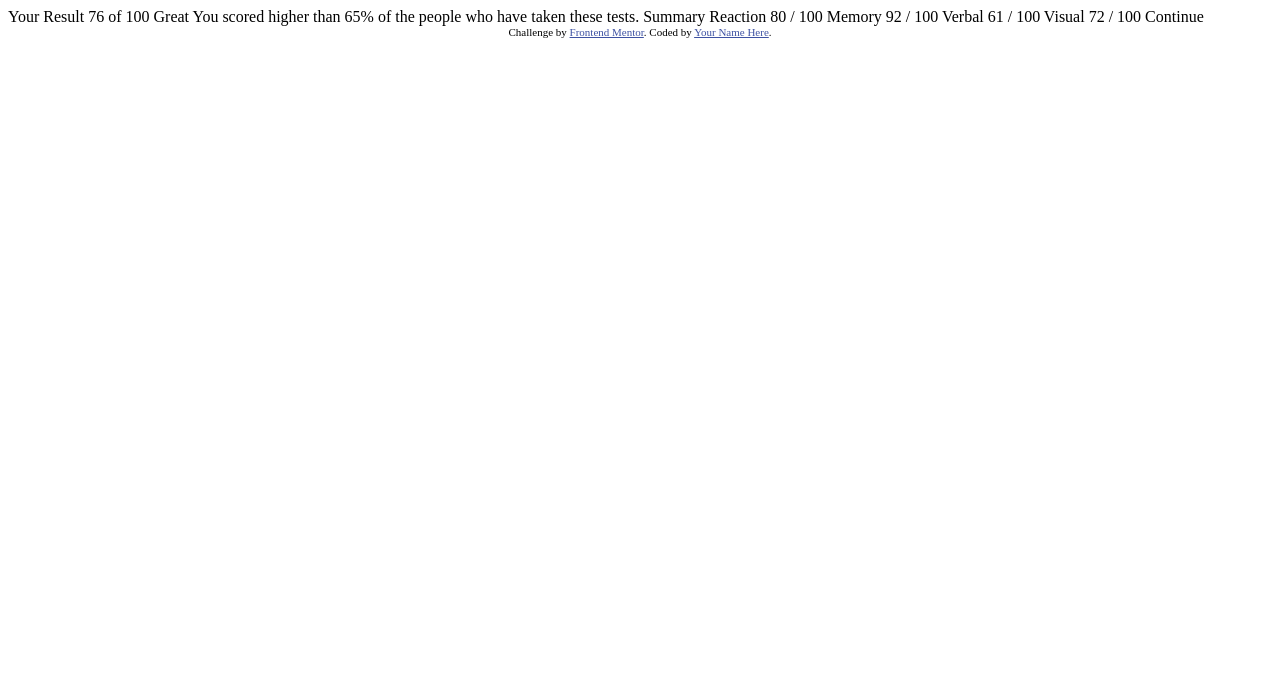
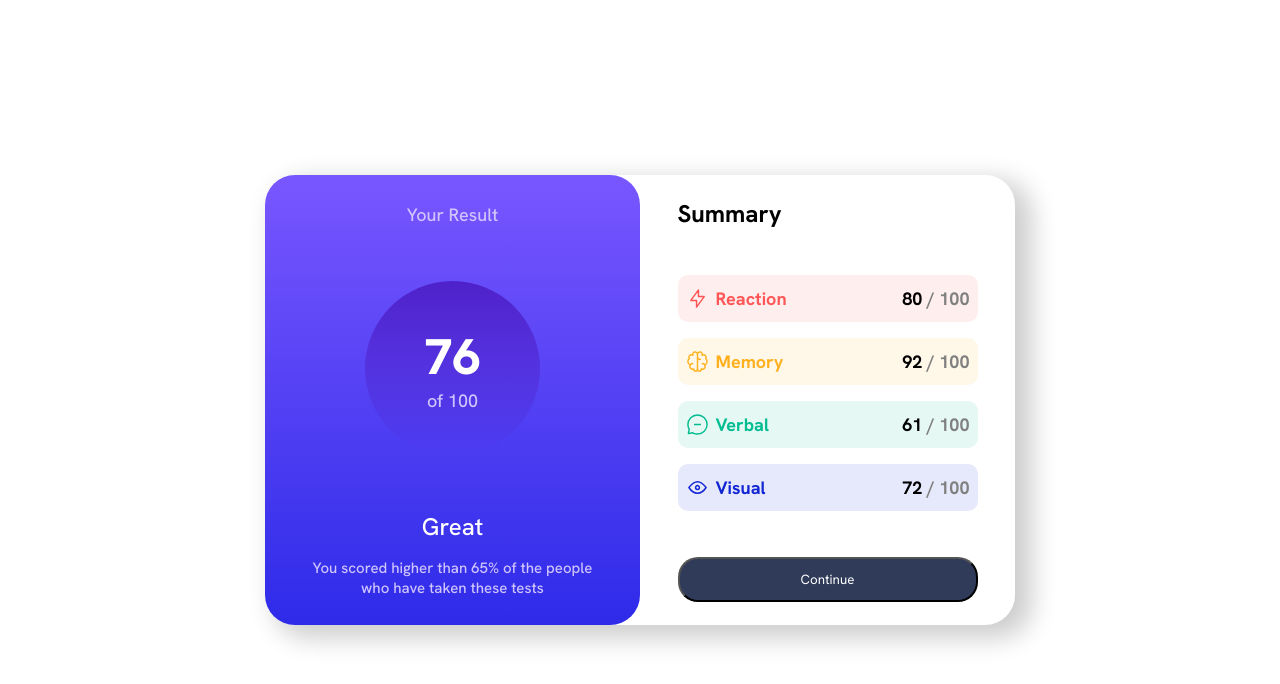
Before and after one commit to gabdez/UI-Challenge-frontendmentor-Results-summary-component, a plain HTML site: page index.html in a window 1280 px wide. Drawn offline with Linux system fonts and the light colour scheme.

Commit message:
finish desktop version

```diff
--- a/index.html
+++ b/index.html
@@ -3,45 +3,59 @@
 <head>
   <meta charset="UTF-8">
   <meta name="viewport" content="width=device-width, initial-scale=1.0"> <!-- displays site properly based on user's device -->
-
   <link rel="icon" type="image/png" sizes="32x32" href="./assets/images/favicon-32x32.png">
-
+  <link rel="stylesheet" href="styles/main.css" />
   <title>Frontend Mentor | Results summary component</title>
-
-  <!-- Feel free to remove these styles or customise in your own stylesheet 👍 -->
-  <style>
-    .attribution { font-size: 11px; text-align: center; }
-    .attribution a { color: hsl(228, 45%, 44%); }
-  </style>
 </head>
 <body>
-
-  Your Result
-  76
-  of 100
-
-  Great
-  You scored higher than 65% of the people who have taken these tests.
-
-  Summary
-
-  Reaction
-  80 / 100
-
-  Memory
-  92 / 100
-
-  Verbal
-  61 / 100
-
-  Visual
-  72 / 100
-
-  Continue
-
-  <div class="attribution">
-    Challenge by <a href="https://www.frontendmentor.io?ref=challenge" target="_blank">Frontend Mentor</a>.
-    Coded by <a href="#">Your Name Here</a>.
+  <div class="main-container">
+    <div class="card-wrapper">
+      <div class="card results">
+        <div class="title">Your Result</div>
+        <div class="round-score">
+          <div>76</div>
+          <div>of 100</div>
+        </div>
+        <div class="information">
+          <div class="title">Great</div>
+          <div class="desc">You scored higher than 65% of the people who have taken these tests</div>
+        </div>
+      </div>
+      <div class="card summary">
+        <div class="title">Summary</div>
+        <div class="score-table">
+          <div class="line --color-reaction">
+            <div class="icon">
+              <img src="./assets/images/icon-reaction.svg" alt="icon-card">
+            </div>
+            <div>Reaction</div>
+            <div class="score"><bold>80</bold> / 100</div>
+          </div>
+          <div class="line --color-memory">
+            <div class="icon">
+              <img src="./assets/images/icon-memory.svg" alt="icon-card">
+            </div>
+            <div>Memory</div>
+            <div class="score"><bold>92</bold> / 100</div>
+          </div>
+          <div class="line --color-verbal">
+            <div class="icon">
+              <img src="./assets/images/icon-verbal.svg" alt="icon-card">
+            </div>
+            <div>Verbal</div>
+            <div class="score"><bold>61</bold> / 100</div>
+          </div>
+          <div class="line --color-visual">
+            <div class="icon">
+              <img src="./assets/images/icon-visual.svg" alt="icon-card">
+            </div>
+            <div>Visual</div>
+            <div class="score"><bold>72</bold> / 100</div>
+          </div>
+        </div>
+        <button class="btn">Continue</button>
+      </div>
+    </div>
   </div>
 </body>
 </html>
--- /dev/null
+++ b/styles/_base.scss
@@ -0,0 +1,183 @@
+// Mixins
+@mixin flex-center {
+  display: flex;
+  justify-content: center;
+  align-items: center;
+}
+@mixin flex-column {
+  display: flex;
+  flex-direction: column;
+}
+
+@mixin grid {
+  display: grid;
+  gap: 1.5rem;
+}
+
+*,
+::before,
+::after {
+  box-sizing: border-box;
+}
+.main-container {
+  @include flex-center;
+  height: 100vh;
+}
+.card-wrapper {
+  @include flex-center();
+  box-shadow: 13px 9px 26px 4px rgba(0,0,0,0.20);
+  border-radius: $border-radius-xl;
+  flex-wrap: wrap;
+}
+.card {
+  min-width: 375px;
+  width: 375px;
+  min-height: 450px;
+  @include flex-column();
+  align-items: center;
+  border-radius: $border-radius-xl;
+  justify-content: space-around;
+
+  &.results {
+    font-size: $paragraph-font-size;
+    background: linear-gradient($gradient-slate-blue, $gradient-royal-blue);
+
+    .title {
+      color: $text-grey;
+    }
+
+    .round-score {
+      background: linear-gradient($gradient-violet-blue, $gradient-persian-blue);
+      width: 175px;
+      height: 175px;
+      border-radius: 100%;
+      @include flex-center();
+      flex-direction: column;
+      :first-child {
+        color: white;
+        font-size: $extra-big-font-size;
+        font-weight: $font-extra-bold;
+      }
+      :last-child {
+        color: $text-grey;
+      }
+    }
+
+    .information {
+      text-align: center;
+      .title {
+        font-size: $big-font-size;
+        padding-bottom: $mb-2;
+        color: white;
+      }
+      .desc {
+        margin-inline: 10%;
+        color: $text-grey;
+        font-size: $normal-font-size;
+      }
+    }
+
+  }
+
+  &.summary {
+    @include flex-column();
+    align-items: start;
+    font-size: $paragraph-font-size;
+    padding-inline: 5%;
+
+    .title {
+      font-size: $big-font-size;
+      font-weight: $font-bold;
+    }
+    .score-table {
+      width: 100%;
+    }
+    .line {
+      display: flex;
+      gap: 10px;
+      justify-content: space-between;
+      width: 100%;
+      border-radius: 10px;
+      padding: 12px 8px 12px 8px;
+      margin-bottom: 16px;
+      font-weight: $font-bold;
+      .icon {
+        display: flex;
+      }
+      :nth-child(2) {
+        text-align: start;
+        flex-grow: 1;
+      }
+      &.--color-reaction {
+        background-color: rgba($primary-red, $background-opacity);
+        :nth-child(2) {
+          color: $primary-red;
+        }
+      }
+      &.--color-memory {
+        background-color: rgba($primary-yellow, $background-opacity);
+        :nth-child(2) {
+          color: $primary-yellow;
+        }
+      }
+      &.--color-verbal {
+        background-color: rgba($primary-teal, $background-opacity);
+        :nth-child(2) {
+          color: $primary-teal;
+        }
+      }
+      &.--color-visual {
+        background-color: rgba($primary-blue, $background-opacity);
+        margin-bottom: 0;
+        :nth-child(2) {
+          color: $primary-blue;
+        }
+      }
+
+      .score {
+        color: grey;
+        bold {
+          color: black;
+          font-weight: $font-bold
+        }
+      }
+    }
+  }
+}
+h1 {
+  @include flex-center;
+  margin: 0;
+  padding: 0;
+  font-size: xx-large;
+}
+.btn {
+  width: 100%;
+  padding: 12px 4px 12px 4px;
+  color: white;
+  border-radius: 20px;
+  background-color: $neutral-dark-blue;
+}
+.btn:hover {
+  cursor: pointer;
+  background: linear-gradient($gradient-slate-blue, $gradient-royal-blue);
+}
+.text-thin {
+  font-weight: $font-thin;
+}
+.text-bold {
+  font-weight: $font-bold;
+}
+.text-extra-bold {
+  font-weight: $font-extra-bold;
+}
+* {
+  font-family: $body-font;
+}
+body {
+  margin: 0;
+  font-size: $normal-font-size;
+  font-weight: $font-basic;
+}
+.text-center {
+  text-align: center;
+}
--- /dev/null
+++ b/styles/_layout.scss
@@ -0,0 +1,7 @@
+.grid-layout {
+  @include grid();
+}
+
+.description {
+  @include flex-center;
+}
--- /dev/null
+++ b/styles/_responsive.scss
@@ -0,0 +1,4 @@
+/* For full-screen images on small screens */
+@media screen and (max-width: 375px) {
+
+}
--- /dev/null
+++ b/styles/_variables.scss
@@ -0,0 +1,55 @@
+/* Import Fonts */
+@font-face {
+    font-family: "Hanken Grotesk";
+    src: url("../assets/fonts/HankenGrotesk-VariableFont_wght.ttf");
+}
+
+/* Primary Colors */
+$primary-red: hsl(0, 100%, 67%);
+$primary-yellow: hsl(39, 100%, 56%);
+$primary-teal: hsl(166, 100%, 37%);
+$primary-blue: hsl(234, 85%, 45%);
+
+/* gradient Colors */
+
+// background
+$gradient-slate-blue: hsl(252, 100%, 67%);
+$gradient-royal-blue: hsl(241, 81%, 54%);
+
+// circle
+$gradient-violet-blue: hsla(256, 72%, 46%, 1);
+$gradient-persian-blue: hsla(241, 72%, 46%, 0);
+
+/* Neutral */
+
+$neutral-white: hsl(0, 0%, 100%);
+$neutral-pale-blue: hsl(221, 100%, 96%);
+$neutral-light-lavender: hsl(241, 100%, 89%);
+$neutral-dark-blue: hsl(224, 30%, 27%);
+
+/* text */
+$text-grey: #cfc4fc;
+
+/* Font and typography */
+$body-font: "Hanken Grotesk", sans-serif;
+$normal-font-size: 15px;
+$paragraph-font-size: 18px;
+$big-font-size: 24px;
+$extra-big-font-size: 50px;
+
+/* Font weight */
+$font-thin: 200;
+$font-basic: 500;
+$font-bold: 700;
+$font-extra-bold: 800;
+
+/* Margins */
+$mb-1: 0.5rem;
+$mb-2: 1rem;
+$mb-3: 1.5rem;
+$mb-4: 2rem;
+$mb-5: 2.5rem;
+$mb-6: 3rem;
+
+$border-radius-xl: 30px;
+$background-opacity: 0.1;
--- /dev/null
+++ b/styles/main.scss
@@ -0,0 +1,4 @@
+@import "variables";
+@import "base";
+@import "layout";
+@import "responsive";
```
Also changed, not shown: styles/main.css (added), 1 other file.
